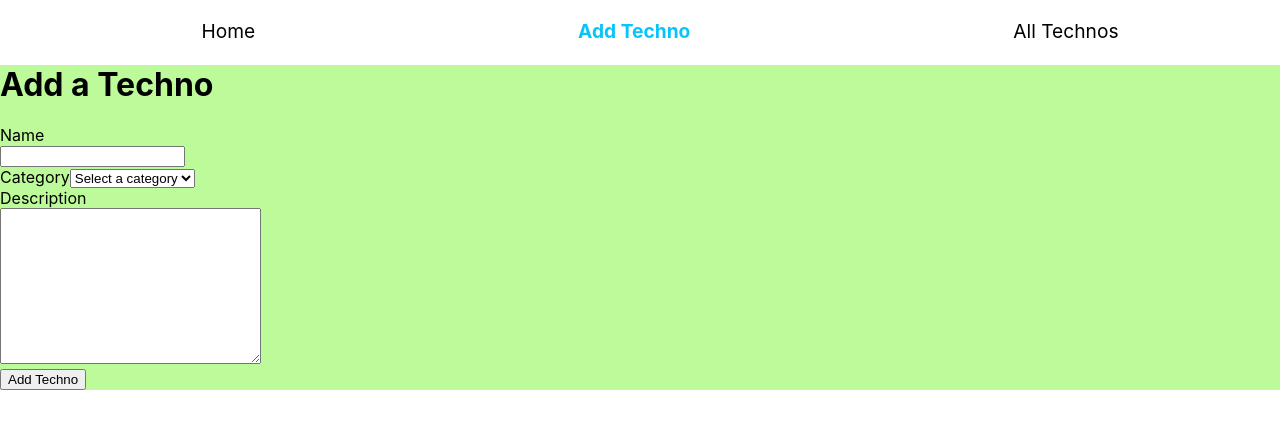
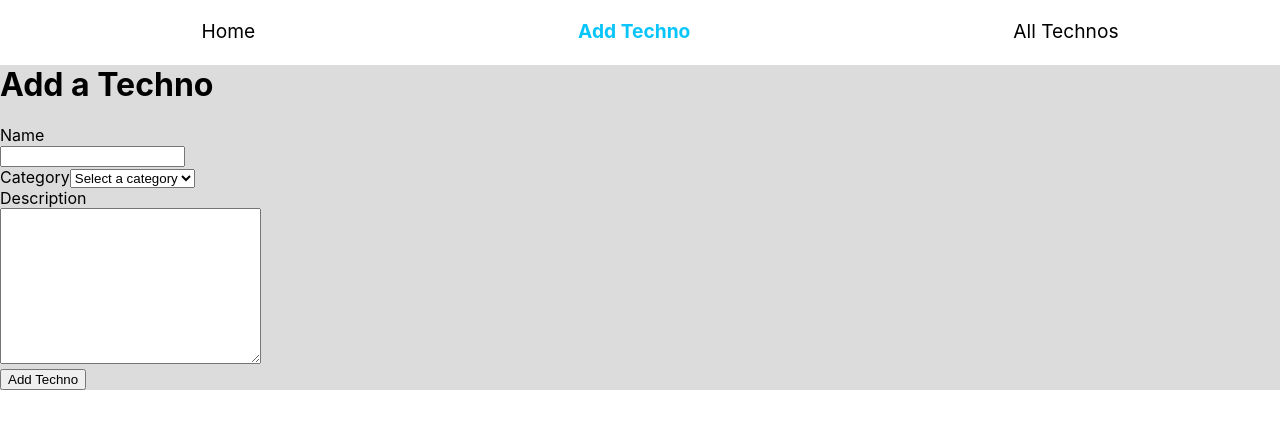
Before and after one commit to Pasot01/Tuto-bases-React, a React (Create React App) app: page /add in a window 1280 px wide. Shown: the top 428 px of the page. Built offline with nearby package versions, Linux system fonts and the light colour scheme.

Commit message:
Mise en place de useState pour App(parent)/TechnoAdd(enfant) avec un test de l'installation (const techno->console.log)

```diff
--- a/src/App.js
+++ b/src/App.js
@@ -1,3 +1,4 @@
+import { useState } from 'react';
 import { Routes, Route } from 'react-router-dom';
 import './css/app.css';
 import Home from './pages/Home'
@@ -6,12 +7,21 @@ import TechnoAdd from './pages/TechnoAdd';
 import TechnoList from './pages/TechnoList';
 
 function App() {
+  // Utilisation de useState avec un tableau vide (morceau d'état/me) qui contiendra des objets
+  // (me/getter/technos) - ex: -> [{name: 'react', category: 'front', description: 'Learn React'}, {}, {}]
+  // (me/setter/setTechnos) - modification des objets
+  const [technos, setTechnos] = useState([]);
+
+  // fonction de jonction parent(App)/enfant(TechnoAdd) - (props = valeur(fonction) -> TechnoAdd)
+  function handleAddTechno(techno) {
+    console.log('handleAddTechno', techno);
+  }
   return (
     <>
     <Menu />
     <Routes>
       <Route path="/" element={ <Home /> } />
-      <Route path="/add" element={ <TechnoAdd /> } />
+      <Route path="/add" element={ <TechnoAdd handleAddTechno={handleAddTechno} /> } />
       <Route path="/list" element={ <TechnoList />} />
     </Routes>
     </>
--- a/src/css/technoadd.css
+++ b/src/css/technoadd.css
@@ -1,3 +1,3 @@
 .techno-add {
-    background-color: rgb(189, 250, 153);
+    background-color: gainsboro;
 }
--- a/src/css/technolist.css
+++ b/src/css/technolist.css
@@ -1,3 +1,3 @@
 .techno-list {
-    background-color: rgb(252, 215, 168);
+    background-color: gainsboro;
 }
--- a/src/pages/TechnoAdd.js
+++ b/src/pages/TechnoAdd.js
@@ -1,9 +1,23 @@
-export default function TechnoAdd() {
+export default function TechnoAdd(props) {
+    // props (objet) -> destructuré pour récupérer la propriétée handleAddTechno
+    const { handleAddTechno } = props;
+
+    const techno = {
+        name: 'React',
+        category: 'front',
+        description: 'Learn React'
+    }
+
+    function handleSubmit(evt) {
+        evt.preventDefault();
+        handleAddTechno(techno);
+    }
+
     return (
         <div className="techno-add">
             <h1>Add a Techno</h1>
             <div>
-                <form>
+                <form onSubmit={(evt) => handleSubmit(evt)}>
                     <label htmlFor="techno-name">Name</label>
                     <br/>
                     <input type="text" name="techno-name" id="techno-name" />
```
